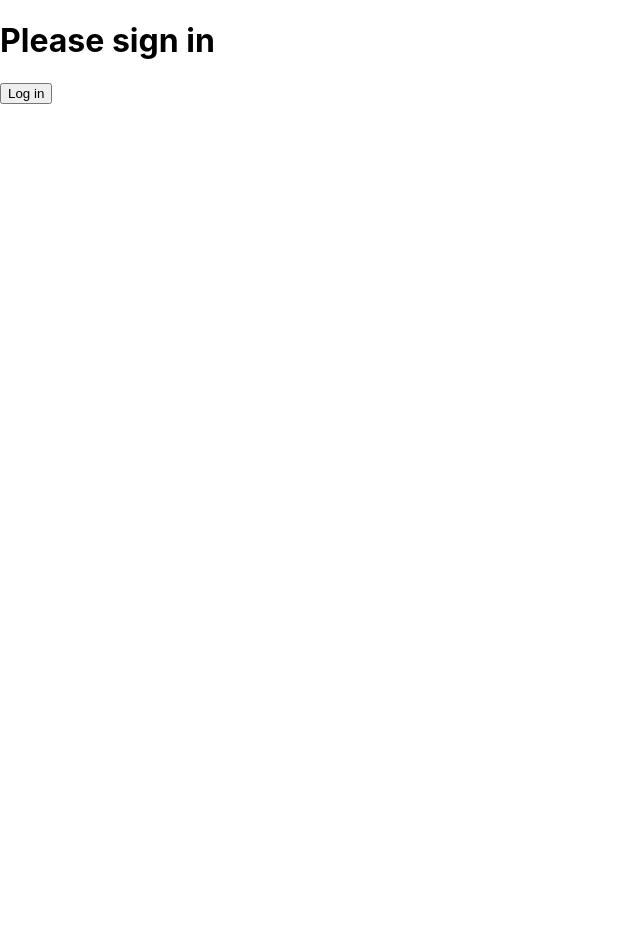
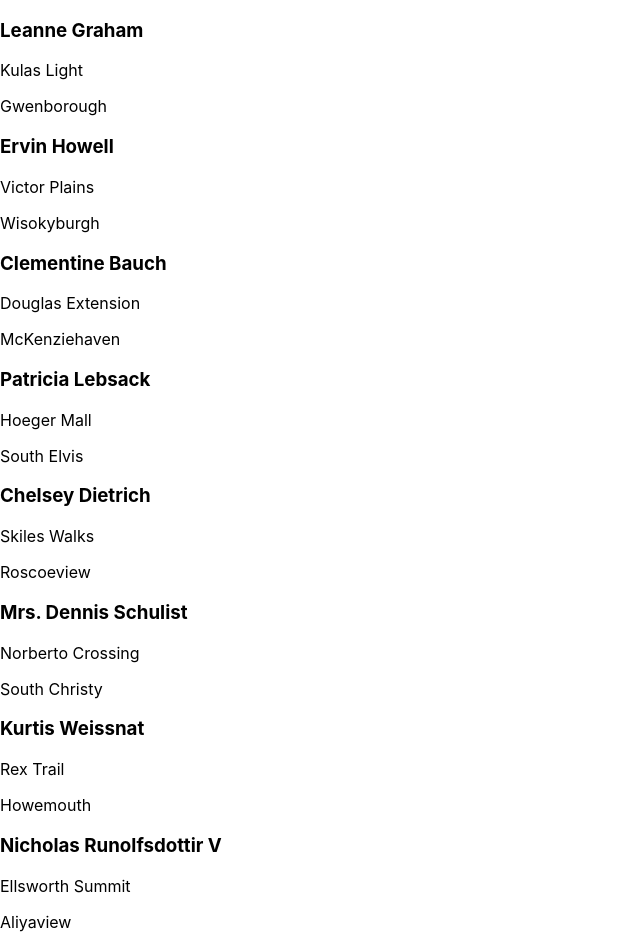
Before and after one commit to MichalBroos/TDP-13-16_MERN, a React (Create React App) app in the folder 16_React/first-react-app/: page / in a window 1280 px wide. Shown: the top 951 px of the page, without its empty margins (0-640 px from the left). Before the commit the page ends 800 px from the top, so only its background shows below. Built offline with nearby package versions, Linux system fonts and the light colour scheme.

Commit message:
Add React Static Data tutorial Example of using subcontent and data from .json Destructuring applied

```diff
--- a/16_React/first-react-app/src/App.js
+++ b/16_React/first-react-app/src/App.js
@@ -6,7 +6,8 @@
 // import SaveCustomer from './SaveCustomer';
 // import Car from './Car';
 // import ProductTable from './ProductTable';
-import LoginControl from './LoginControl';
+// import LoginControl from './LoginControl';
+import Subcontent from './Subcontent';
 
 function App() {
   return (
@@ -61,7 +62,8 @@
     // )}/>
 
     // D3
-    <LoginControl/>
+    // <LoginControl/>
+    <Subcontent/>
   );
 }
 
--- /dev/null
+++ b/16_React/first-react-app/src/Person.js
@@ -0,0 +1,11 @@
+const Person = ({name, street, city}) => {
+    return (
+        <>
+            <h3>{name}</h3>
+            <p>{street}</p>
+            <p>{city}</p>
+        </>
+    );
+}
+
+export default Person;
--- /dev/null
+++ b/16_React/first-react-app/src/Subcontent.js
@@ -0,0 +1,14 @@
+import data from './sampleData.json'
+import Person from './Person.js'
+
+const Subcontent = () => {
+    return (
+        <div>
+            {data.map(({id, name, address: {street, city}}) => (
+                <Person key={id} name={name} street={street} city={city}/>
+            ))}
+        </div>
+    );
+}
+
+export default Subcontent;
--- /dev/null
+++ b/16_React/first-react-app/src/sampleData.json
@@ -0,0 +1,232 @@
+[
+    {
+      "id": 1,
+      "name": "Leanne Graham",
+      "username": "Bret",
+      "email": "Sincere@april.biz",
+      "address": {
+        "street": "Kulas Light",
+        "suite": "Apt. 556",
+        "city": "Gwenborough",
+        "zipcode": "92998-3874",
+        "geo": {
+          "lat": "-37.3159",
+          "lng": "81.1496"
+        }
+      },
+      "phone": "1-770-736-8031 x56442",
+      "website": "hildegard.org",
+      "company": {
+        "name": "Romaguera-Crona",
+        "catchPhrase": "Multi-layered client-server neural-net",
+        "bs": "harness real-time e-markets"
+      }
+    },
+    {
+      "id": 2,
+      "name": "Ervin Howell",
+      "username": "Antonette",
+      "email": "Shanna@melissa.tv",
+      "address": {
+        "street": "Victor Plains",
+        "suite": "Suite 879",
+        "city": "Wisokyburgh",
+        "zipcode": "90566-7771",
+        "geo": {
+          "lat": "-43.9509",
+          "lng": "-34.4618"
+        }
+      },
+      "phone": "010-692-6593 x09125",
+      "website": "anastasia.net",
+      "company": {
+        "name": "Deckow-Crist",
+        "catchPhrase": "Proactive didactic contingency",
+        "bs": "synergize scalable supply-chains"
+      }
+    },
+    {
+      "id": 3,
+      "name": "Clementine Bauch",
+      "username": "Samantha",
+      "email": "Nathan@yesenia.net",
+      "address": {
+        "street": "Douglas Extension",
+        "suite": "Suite 847",
+        "city": "McKenziehaven",
+        "zipcode": "59590-4157",
+        "geo": {
+          "lat": "-68.6102",
+          "lng": "-47.0653"
+        }
+      },
+      "phone": "1-463-123-4447",
+      "website": "ramiro.info",
+      "company": {
+        "name": "Romaguera-Jacobson",
+        "catchPhrase": "Face to face bifurcated interface",
+        "bs": "e-enable strategic applications"
+      }
+    },
+    {
+      "id": 4,
+      "name": "Patricia Lebsack",
+      "username": "Karianne",
+      "email": "Julianne.OConner@kory.org",
+      "address": {
+        "street": "Hoeger Mall",
+        "suite": "Apt. 692",
+        "city": "South Elvis",
+        "zipcode": "53919-4257",
+        "geo": {
+          "lat": "29.4572",
+          "lng": "-164.2990"
+        }
+      },
+      "phone": "493-170-9623 x156",
+      "website": "kale.biz",
+      "company": {
+        "name": "Robel-Corkery",
+        "catchPhrase": "Multi-tiered zero tolerance productivity",
+        "bs": "transition cutting-edge web services"
+      }
+    },
+    {
+      "id": 5,
+      "name": "Chelsey Dietrich",
+      "username": "Kamren",
+      "email": "Lucio_Hettinger@annie.ca",
+      "address": {
+        "street": "Skiles Walks",
+        "suite": "Suite 351",
+        "city": "Roscoeview",
+        "zipcode": "33263",
+        "geo": {
+          "lat": "-31.8129",
+          "lng": "62.5342"
+        }
+      },
+      "phone": "(254)954-1289",
+      "website": "demarco.info",
+      "company": {
+        "name": "Keebler LLC",
+        "catchPhrase": "User-centric fault-tolerant solution",
+        "bs": "revolutionize end-to-end systems"
+      }
+    },
+    {
+      "id": 6,
+      "name": "Mrs. Dennis Schulist",
+      "username": "Leopoldo_Corkery",
+      "email": "Karley_Dach@jasper.info",
+      "address": {
+        "street": "Norberto Crossing",
+        "suite": "Apt. 950",
+        "city": "South Christy",
+        "zipcode": "23505-1337",
+        "geo": {
+          "lat": "-71.4197",
+          "lng": "71.7478"
+        }
+      },
+      "phone": "1-477-935-8478 x6430",
+      "website": "ola.org",
+      "company": {
+        "name": "Considine-Lockman",
+        "catchPhrase": "Synchronised bottom-line interface",
+        "bs": "e-enable innovative applications"
+      }
+    },
+    {
+      "id": 7,
+      "name": "Kurtis Weissnat",
+      "username": "Elwyn.Skiles",
+      "email": "Telly.Hoeger@billy.biz",
+      "address": {
+        "street": "Rex Trail",
+        "suite": "Suite 280",
+        "city": "Howemouth",
+        "zipcode": "58804-1099",
+        "geo": {
+          "lat": "24.8918",
+          "lng": "21.8984"
+        }
+      },
+      "phone": "210.067.6132",
+      "website": "elvis.io",
+      "company": {
+        "name": "Johns Group",
+        "catchPhrase": "Configurable multimedia task-force",
+        "bs": "generate enterprise e-tailers"
+      }
+    },
+    {
+      "id": 8,
+      "name": "Nicholas Runolfsdottir V",
+      "username": "Maxime_Nienow",
+      "email": "Sherwood@rosamond.me",
+      "address": {
+        "street": "Ellsworth Summit",
+        "suite": "Suite 729",
+        "city": "Aliyaview",
+        "zipcode": "45169",
+        "geo": {
+          "lat": "-14.3990",
+          "lng": "-120.7677"
+        }
+      },
+      "phone": "586.493.6943 x140",
+      "website": "jacynthe.com",
+      "company": {
+        "name": "Abernathy Group",
+        "catchPhrase": "Implemented secondary concept",
+        "bs": "e-enable extensible e-tailers"
+      }
+    },
+    {
+      "id": 9,
+      "name": "Glenna Reichert",
+      "username": "Delphine",
+      "email": "Chaim_McDermott@dana.io",
+      "address": {
+        "street": "Dayna Park",
+        "suite": "Suite 449",
+        "city": "Bartholomebury",
+        "zipcode": "76495-3109",
+        "geo": {
+          "lat": "24.6463",
+          "lng": "-168.8889"
+        }
+      },
+      "phone": "(775)976-6794 x41206",
+      "website": "conrad.com",
+      "company": {
+        "name": "Yost and Sons",
+        "catchPhrase": "Switchable contextually-based project",
+        "bs": "aggregate real-time technologies"
+      }
+    },
+    {
+      "id": 10,
+      "name": "Clementina DuBuque",
+      "username": "Moriah.Stanton",
+      "email": "Rey.Padberg@karina.biz",
+      "address": {
+        "street": "Kattie Turnpike",
+        "suite": "Suite 198",
+        "city": "Lebsackbury",
+        "zipcode": "31428-2261",
+        "geo": {
+          "lat": "-38.2386",
+          "lng": "57.2232"
+        }
+      },
+      "phone": "024-648-3804",
+      "website": "ambrose.net",
+      "company": {
+        "name": "Hoeger LLC",
+        "catchPhrase": "Centralized empowering task-force",
+        "bs": "target end-to-end models"
+      }
+    }
+  ]
```
